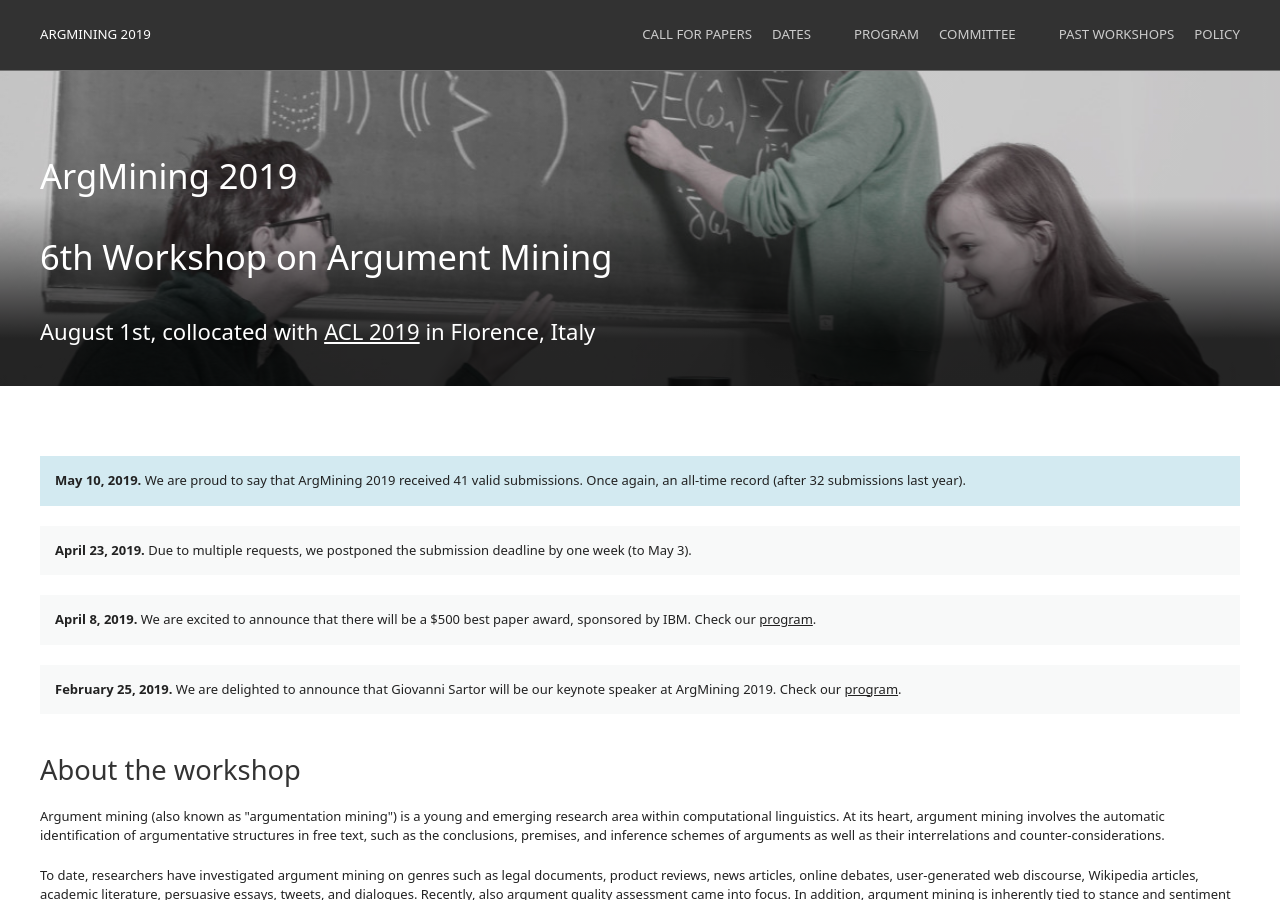
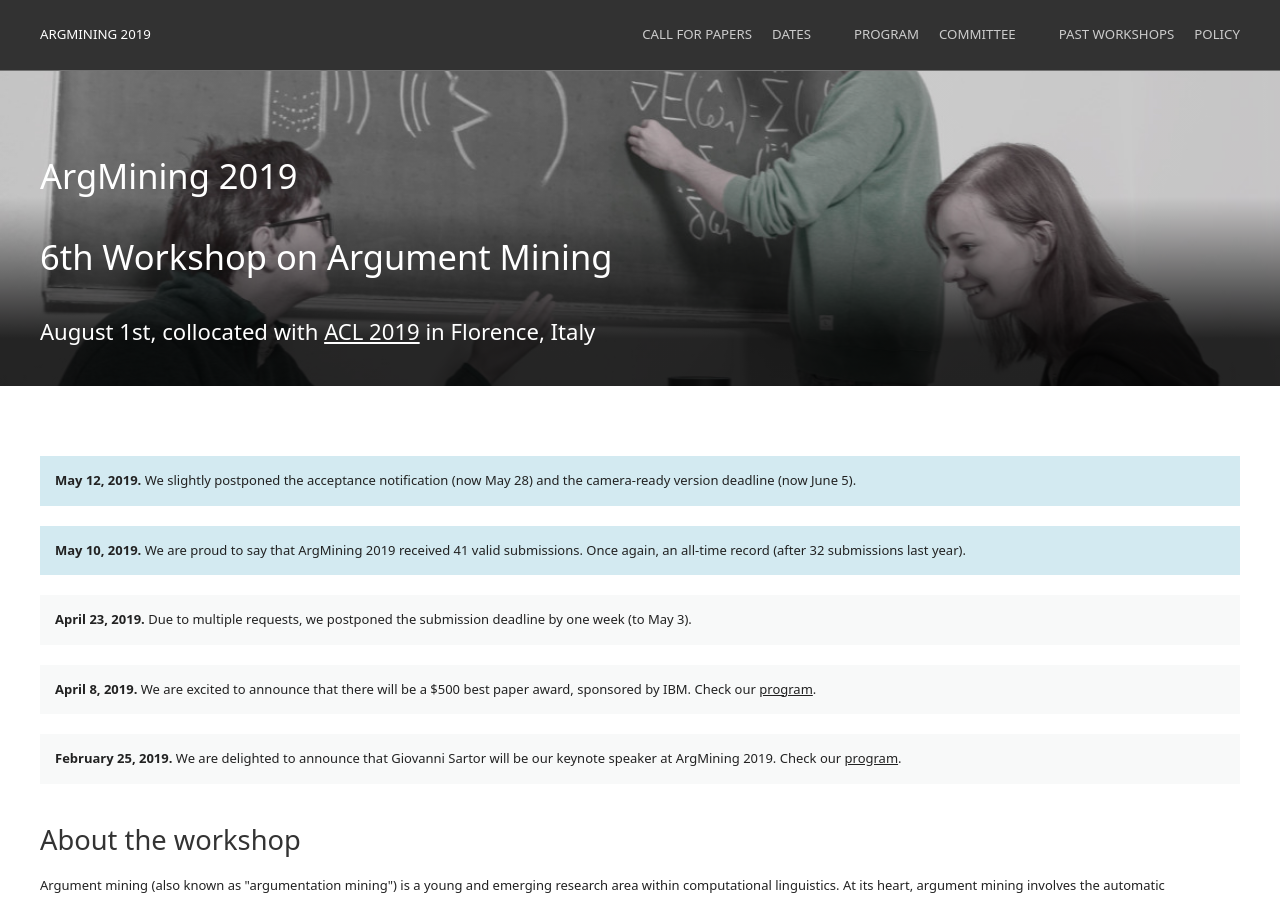
Before and after one commit to argmining19-webis-de/argmining19-webis-de.github.io, a Jekyll site: the page built from index.html, in a window 1280 px wide and 900 px high. Built offline with Jekyll 4.4.1, drawn with Linux system fonts in a browser that asks for light colours.

Commit message:
updated dates

```diff
--- a/call-for-papers.html
+++ b/call-for-papers.html
@@ -42,8 +42,8 @@ description: Dates
         <h1>Dates</h1>
             <ul class="uk-list">
                 <li>Submission due: <strike>April 26, 2019</strike> <mark>May 3, 2019</mark></li>
-                <li>Notification of acceptance: May 24, 2019</li>
-                <li>Camera-ready papers due: June 3, 2019 </li>
+                <li>Notification of acceptance: <strike>May 24, 2019</strike> <mark>May 28, 2019</mark> </li>
+                <li>Camera-ready papers due: <strike>June 3, 2019</strike> <mark>June 5, 2019</mark> </li>
                 <li>Workshop: August 1, 2019 </li>
             </ul>
             <b>All deadlines are 11:59PM UTC-12:00 ("anywhere on Earth").</b>
--- a/important-dates.html
+++ b/important-dates.html
@@ -11,8 +11,8 @@ description: Dates
         <h1>Dates</h1>
         <ul class="uk-list">
             <li>Submission due: <strike>April 26, 2019</strike> <mark>May 3, 2019</mark> </li>
-            <li>Notification of acceptance: May 24, 2019</li>
-            <li>Camera-ready papers due: June 3, 2019 </li>
+            <li>Notification of acceptance: <strike>May 24, 2019</strike> <mark>May 28, 2019</mark> </li>
+            <li>Camera-ready papers due: <strike>June 3, 2019</strike> <mark>June 5, 2019</mark> </li>
             <li>Workshop: August 1, 2019</li>
         </ul>
         <b>All deadlines are 11:59PM UTC-12:00 ("anywhere on Earth").</b>
--- a/index.html
+++ b/index.html
@@ -7,6 +7,10 @@ description: 6th Workshop on Argument Mining
 
 <div class="uk-section uk-section-default">
     <div class="uk-container">
+                <div class="uk-alert news" uk-alert>
+                                <p>
+                        <b>May 12, 2019. </b>We slightly postponed the acceptance notification (now May 28) and the camera-ready version deadline (now June 5).</p>
+                    </div>
             <div class="uk-alert news" uk-alert>
                     <p>
             <b>May 10, 2019.</b> We are proud to say that ArgMining 2019 received 41 valid submissions. Once again, an all-time record (after 32 submissions last year).</p>
```
